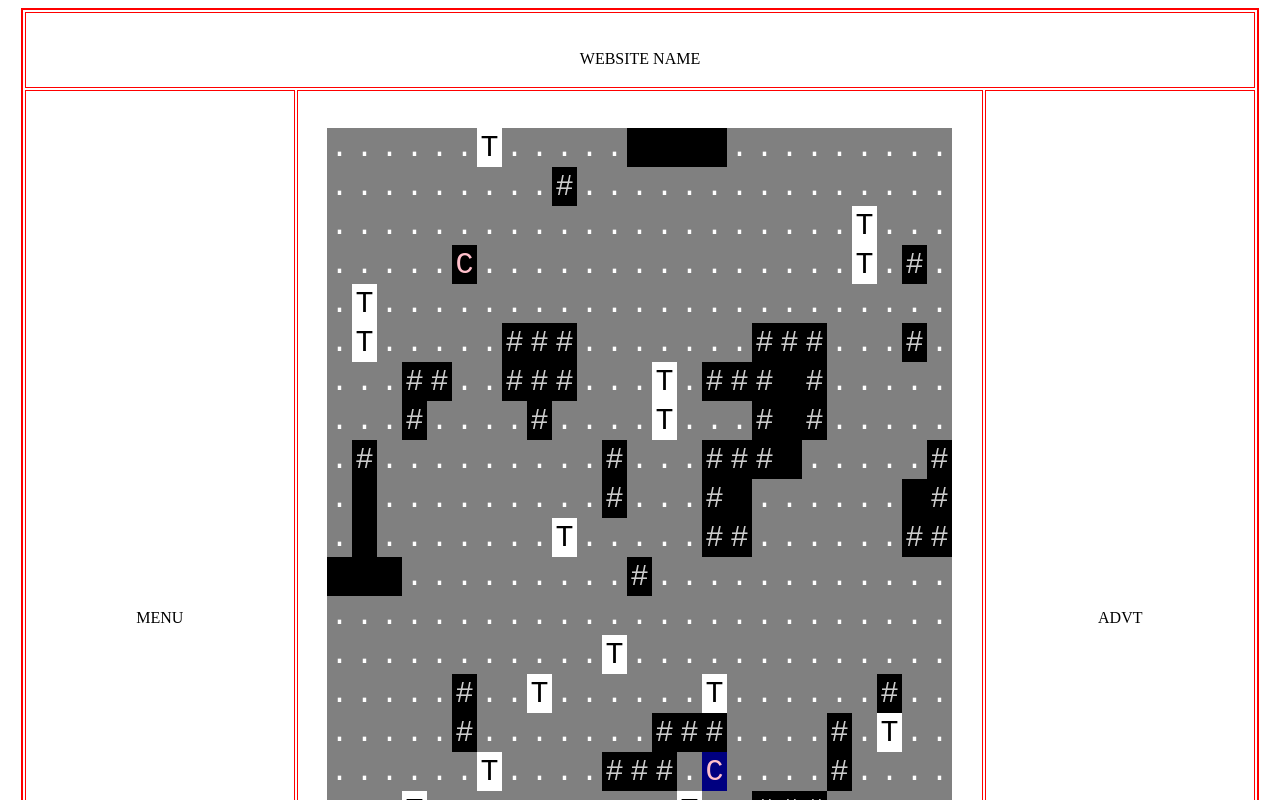
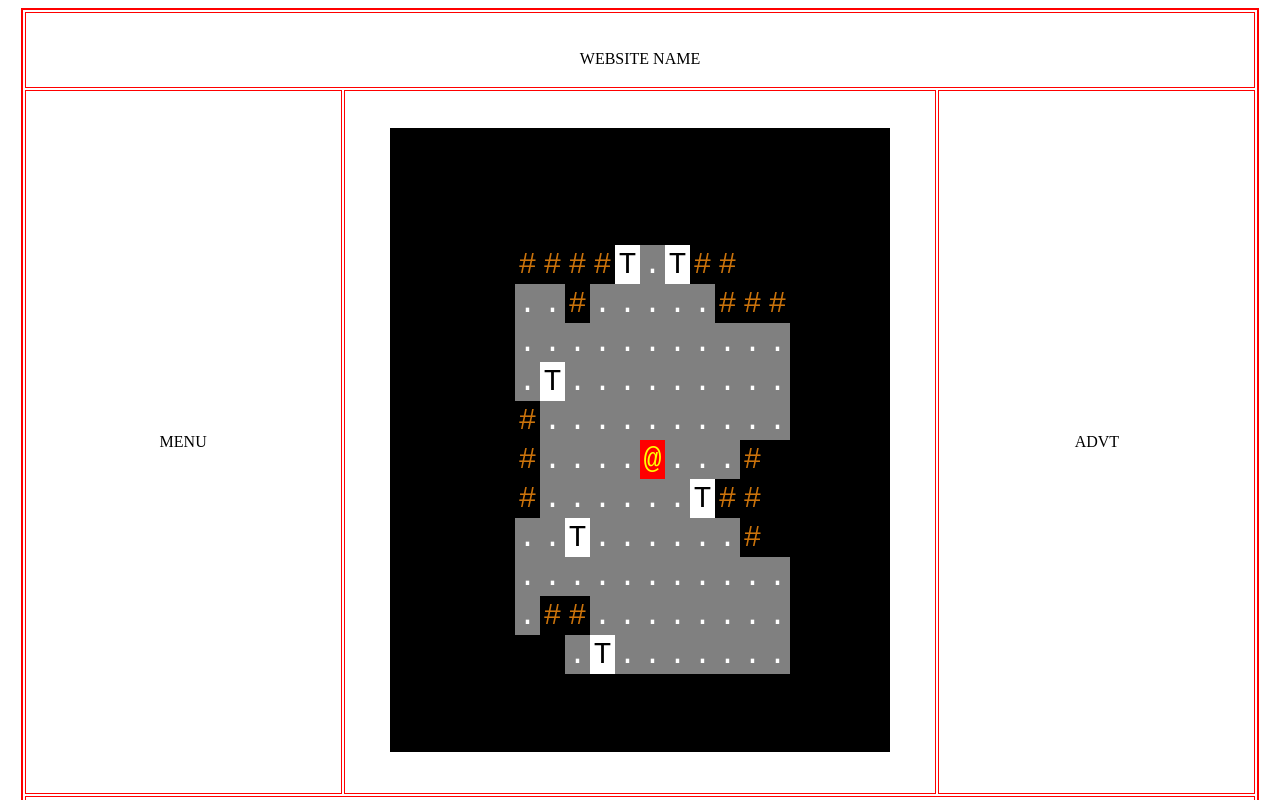
Before and after one commit to memmynn/rot-js-oyunum, a plain HTML site: page index.html in a window 1280 px wide. Shown: the top 800 px of the page. Drawn offline with Linux system fonts and the light colour scheme.

Commit message:
ekranda player'ı takip etme

```diff
--- a/classes.js
+++ b/classes.js
@@ -1,4 +1,5 @@
 'use strict'
+
 //haritadaki karakter sınıfı
 let Character = function (x, y, storArray ) {
     this.x = x || null,
--- a/game.js
+++ b/game.js
@@ -53,11 +53,15 @@ let Game = function(){
 
     //oyun işle
     function init() {
+
         characters.forEach(element => element.move()); //karakterlerin hareket etmesi 'move()'
         charAdd(players, characters, cities);
+        //for (let i in characters){fovCompute(characters[i])};
+        display.clear();
+        //centerCamera(player.x, player.y);
         fovCompute(player);
+
         buttonAdd(foot, cities[0]);
-        for (let i in characters){fovCompute(characters[i])};
     };
 
     let freeCells = [];
@@ -69,15 +73,16 @@ let Game = function(){
 //========================================DÜNYA==============================================================
 
     let displayOptions = {
-        width: 25,
-        height: 25,
+        width: 20,
+        height: 16,
         fontSize: 30,
         fontFamily: "monospace",
-        //fg: "#CB730B",//"#F0FFFF"
-        //bg: "#000000",
+        fg: "#CB730B",//"#F0FFFF"
+        bg: "#000000",
         spacing: 1.3,
-        layout: "rect",
+        //layout: "rect",
     };
+
     //====================================DOM ELEMENTLERİ===============================
 
     let display = new ROT.Display(displayOptions);
@@ -86,14 +91,11 @@ let Game = function(){
     let foot = document.getElementById('foot');
     //==============================================================================
     let map = new ROT.Map.Cellular(60, 60).randomize(0.38);//rastgele 'randomize' coğrafya çıkarma
-
     map.create(function(x, y, type) {
         //map[x+","+y] = (type === 0 ? {ch:".", bg: "grey", fg: "white", isPassible: true}:{ch:"#", bg: "black"}); //haritaya "cell"'a göre "ch" verme
         if(type === 0) {freeCells.push({"x":x, "y":y})};
         //display.DEBUG(x, y);
         });
-
-
     //================================karakterler======================
     let player = new Person(null, null, "@","yellow", "red", players);
     let portal = new Person(null, null, "€","white", "green", characters);
@@ -117,6 +119,16 @@ let Game = function(){
     Object.assign(player, freeCells[getRandom(freeCells)]);
     for(let i = 0; i < characters.length; i++) {Object.assign(characters[i], freeCells[getRandom(freeCells)])};
 
+    let cameraTarget = player;
+
+    //ekranda player'ı takip etme algoritması
+    function drawScreen (x, y, character, fgColor, bgColor) {
+		if (cameraTarget) {
+			x += (Math.round(displayOptions.width/2) - cameraTarget.x);
+			y += (Math.round(displayOptions.height/2) - cameraTarget.y);
+		}
+		return display.draw(x, y, character, fgColor, bgColor);
+	};
 
     let fov = new ROT.FOV.PreciseShadowcasting(lightPasses);
 
@@ -128,8 +140,10 @@ let Game = function(){
                 map[x+","+y].seen = true; //eğer r ise haritadaki nokta görünmüş oluyor
                 let fg = (map[x+","+y].presence && map[x+","+y].presence.fg ? map[x+","+y].presence.fg : map[x+","+y].fg);//presence varsa ve presence'ın fg rengi varsa, yoksa haritanın fg rengi, en sonunda char'ın fg rengi
                 let color = map[x+","+y].presence && map[x+","+y].presence.bg ? map[x+","+y].presence.bg : map[x+","+y].bg;//presence varsa ve presence'ın bg rengi varsa, yoksa haritanın bg rengi, en sonunda char'ın bg rengi
-                display.draw(x, y, ch, fg, color);
-            }
+
+                drawScreen(x, y, ch, fg, color);
+                /*display.draw(x, y, ch, fg, color)*/
+            };
         } );
     };
 
--- a/index.html
+++ b/index.html
@@ -4,6 +4,7 @@
 <head>
     <script src="rot.js"></script>
     <script src="classes.js"></script>
+    <script src="xy.js"></script>
 
     <title>Document</title>
 </head>
```
